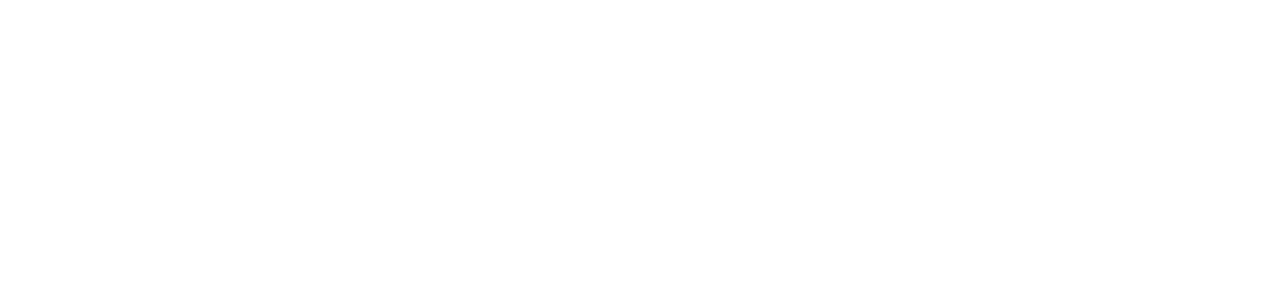
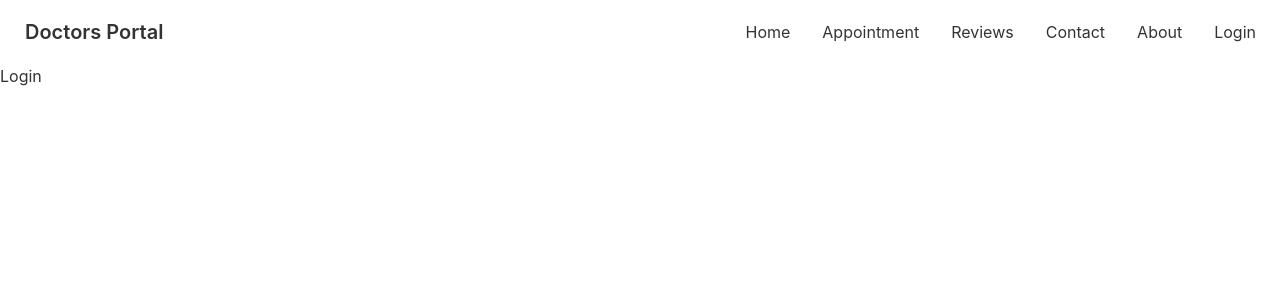
Before and after one commit to soumik9/doctors-portal-client, a React (Create React App) app: page /login in a window 1280 px wide. Before the commit this address had no page. Shown: the top 300 px of the page. Built offline with nearby package versions, Linux system fonts and the light colour scheme.

Commit message:
navbar created

```diff
--- a/src/App.js
+++ b/src/App.js
@@ -2,6 +2,7 @@
 import './App.css';
 import About from './pages/About/About';
 import Home from './pages/Home/Home';
+import Login from './pages/Login/Login';
 import Navbar from './pages/Shared/Navbar';
 
 function App() {
@@ -13,6 +14,7 @@
       <Routes>
         <Route path="/" element={<Home />} />
         <Route path="/about" element={<About />} />
+        <Route path="/login" element={<Login />} />
       </Routes>
 
     </div>
--- /dev/null
+++ b/src/pages/Login/Login.js
@@ -0,0 +1,11 @@
+import React from 'react';
+
+const Login = () => {
+    return (
+        <div>
+            Login
+        </div>
+    );
+};
+
+export default Login;
--- a/src/pages/Shared/Navbar.js
+++ b/src/pages/Shared/Navbar.js
@@ -1,9 +1,35 @@
 import React from 'react';
+import { Link } from 'react-router-dom';
 
 const Navbar = () => {
+
+    const menuItems = <>
+        <li><Link to='/'>Home</Link></li>
+        <li><Link to='/'>Appointment</Link></li>
+        <li><Link to='/'>Reviews</Link></li>
+        <li><Link to='/'>Contact</Link></li>
+        <li><Link to='/about'>About</Link></li>
+        <li><Link to='/login'>Login</Link></li>
+    </>
+
     return (
-        <div>
-
+        <div class="navbar bg-base-100">
+            <div class="navbar-start">
+                <div class="dropdown">
+                    <label tabindex="0" class="btn btn-ghost lg:hidden">
+                        <svg xmlns="http://www.w3.org/2000/svg" class="h-5 w-5" fill="none" viewBox="0 0 24 24" stroke="currentColor"><path stroke-linecap="round" stroke-linejoin="round" stroke-width="2" d="M4 6h16M4 12h8m-8 6h16" /></svg>
+                    </label>
+                    <ul tabindex="0" class="menu menu-compact dropdown-content mt-3 p-2 shadow bg-base-100 rounded-box w-52">
+                        { menuItems }
+                    </ul>
+                </div>
+                <Link to='/' class="btn btn-ghost normal-case text-xl">Doctors Portal</Link>
+            </div>
+            <div class="navbar-end hidden lg:flex">
+                <ul class="menu menu-horizontal p-0">
+                    { menuItems }
+                </ul>
+            </div>
         </div>
     );
 };
```
